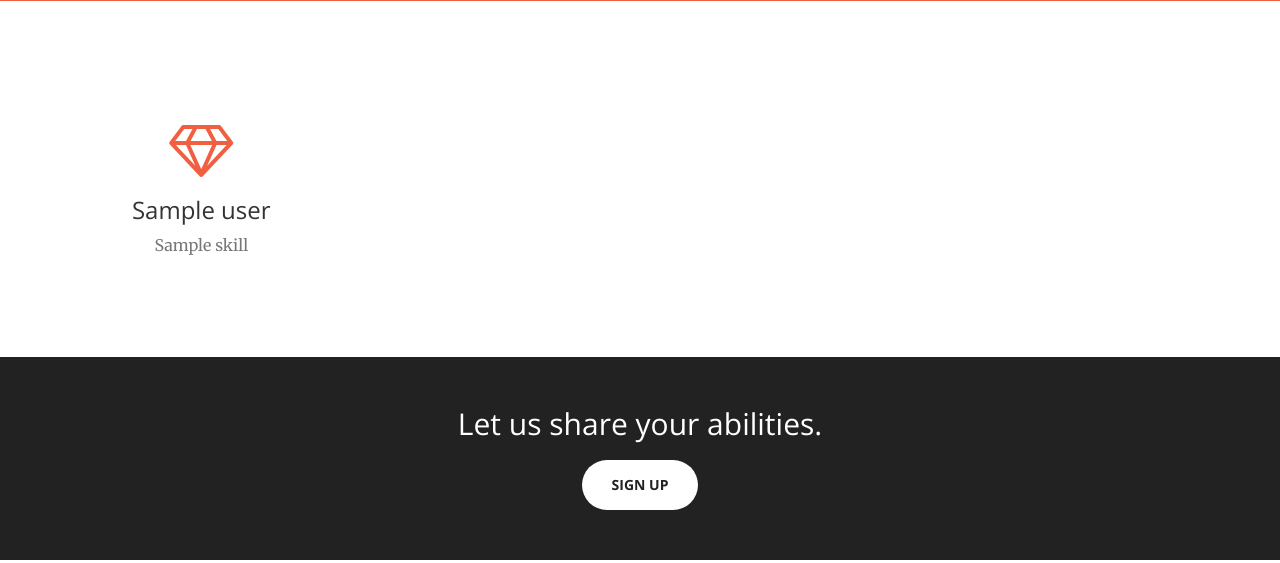
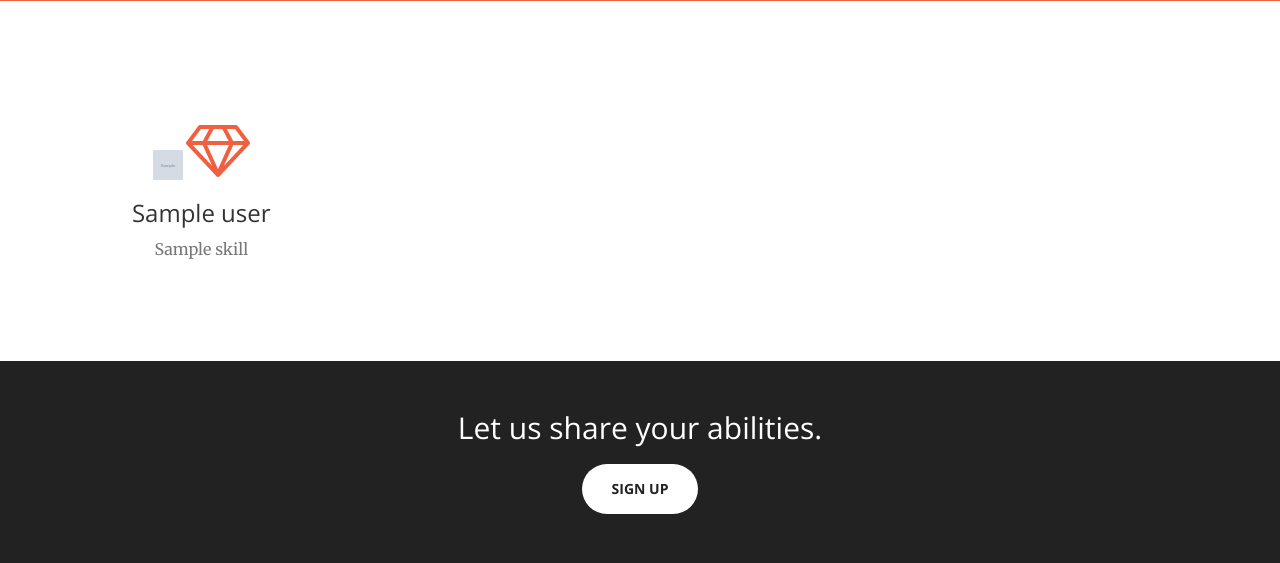
Before and after one commit to swmerko/skillask, a Django app: template search/templates/search/search.html in a window 1280 px wide. Shown: the part 331-894 px from the top of the page. Run offline with Django 3.2, Linux system fonts and the light colour scheme; the template is opened without the code that fills it: most values are stand-ins (such as "Sample title", 1, 10 or a date in 2020); grey boxes marked "Sample" are stand-in pictures; some libraries are stand-ins or nearby versions.

Commit message:
add_search

```diff
--- a/search/templates/search/search.html
+++ b/search/templates/search/search.html
@@ -50,6 +50,9 @@
                 {% for user_skill in users_skill %}
                     <div class="col-lg-3 col-md-6 text-center">
                         <div class="service-box">
+                            {% if user_skill.user.profile.image %}
+                            <img src="{{ user_skill.user.profile.image.url }}" width="30px" height="30px" alt=""/>
+                            {% endif %}
                             <i class="fa fa-4x fa-diamond wow bounceIn text-primary"
                                data-wow-delay=".{{ forloop.counter }}s"></i>
 
```
